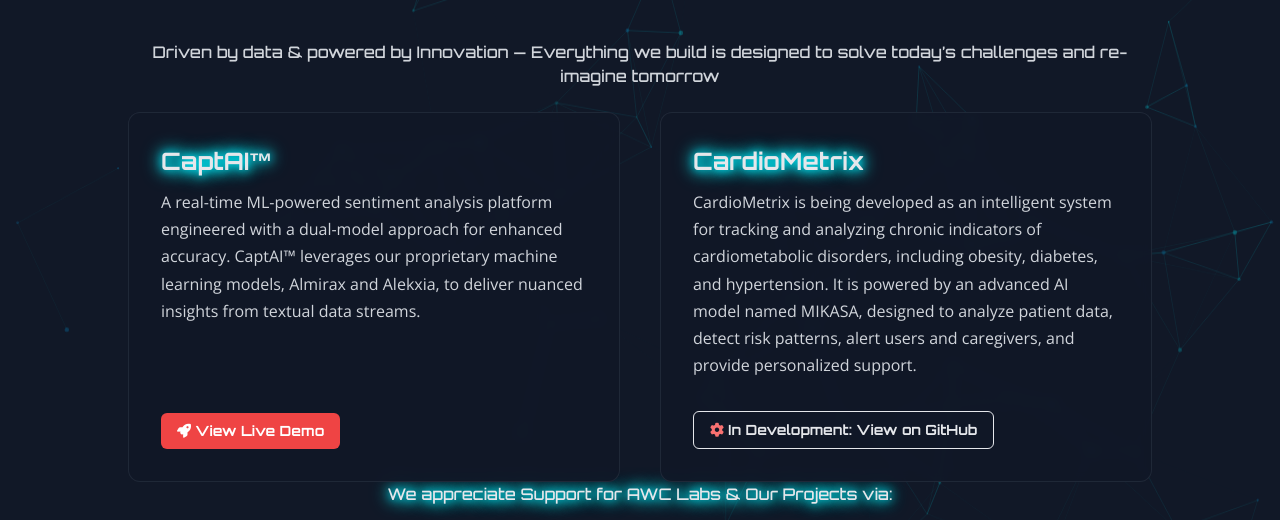
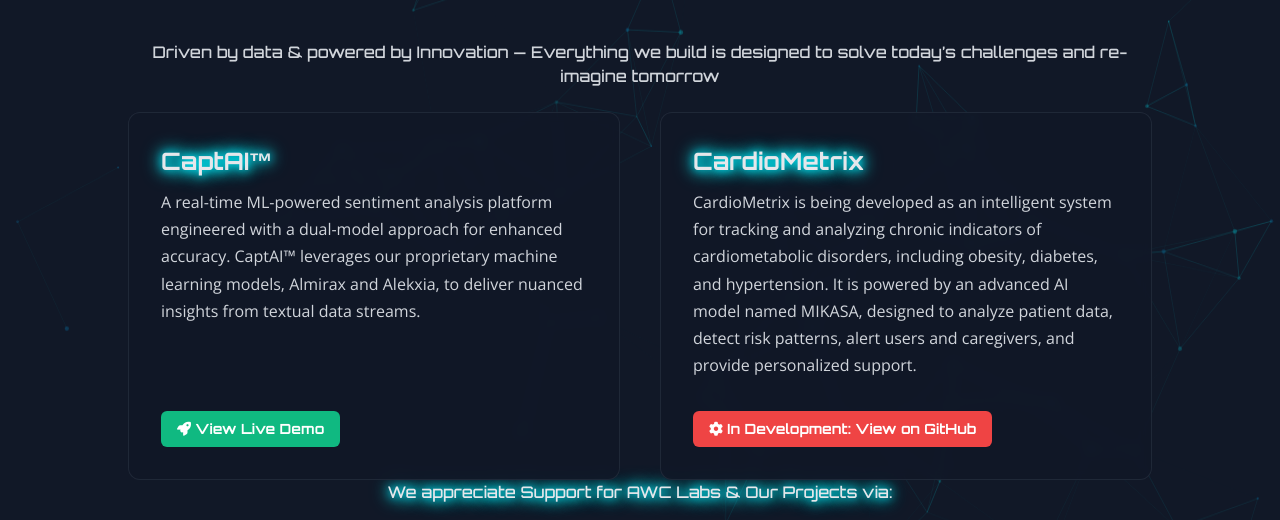
Before and after one commit to Abdul-WriteCodes/AWC-Labs, a plain HTML site: page project.html in a window 1280 px wide. Shown: the part 248-768 px from the top of the page. Drawn offline with nearby package versions, Linux system fonts and the light colour scheme.

Commit message:
page modification

```diff
--- a/project.html
+++ b/project.html
@@ -101,7 +101,7 @@
             A real-time ML-powered sentiment analysis platform engineered with a dual-model approach for enhanced accuracy. CaptAI™ leverages our proprietary machine learning models, Almirax and Alekxia, to deliver nuanced insights from textual data streams.
           </p>
           <div class="mt-auto pt-3">
-            <a href="https://captai-wrujx9xkeqvoer3xy7mrrq.streamlit.app/" class="inline-block bg-red-500 text-white font-semibold px-4 py-2 rounded-md hover:bg-cyan-600 transition-colors duration-300 text-sm">
+            <a href="https://captai-wrujx9xkeqvoer3xy7mrrq.streamlit.app/" class="inline-block bg-green-500 text-white font-semibold px-4 py-2 rounded-md hover:bg-cyan-600 transition-colors duration-300 text-sm">
                <i class="fas fa-rocket text-cyan-400"></i> View Live Demo
             </a>
           </div>
@@ -114,8 +114,8 @@
           <p class="standard-text-content text-gray-300 mb-5 flex-grow">
 			CardioMetrix is being developed as an intelligent system for tracking and analyzing chronic indicators of cardiometabolic disorders, including obesity, diabetes, and hypertension. It is powered by an advanced AI model named MIKASA, designed to analyze patient data, detect risk patterns, alert users and caregivers, and provide personalized support.          </p>
           <div class="mt-auto pt-3">
-            <a href="#" class="inline-block text-cyan-400 border border-cyan-400 font-semibold px-4 py-2 rounded-md hover:bg-cyan-400 hover:text-gray-900 transition-colors duration-300 text-sm">
-               <i class="fas fa-gear text-red-400"></i> In Development: View on GitHub
+		    <a href="#" class="inline-block bg-red-500 text-white font-semibold px-4 py-2 rounded-md hover:bg-cyan-600 transition-colors duration-300 text-sm">
+               <i class="fas fa-gear text-cyan-400"></i> In Development: View on GitHub
 
             </a>
           </div>
```
